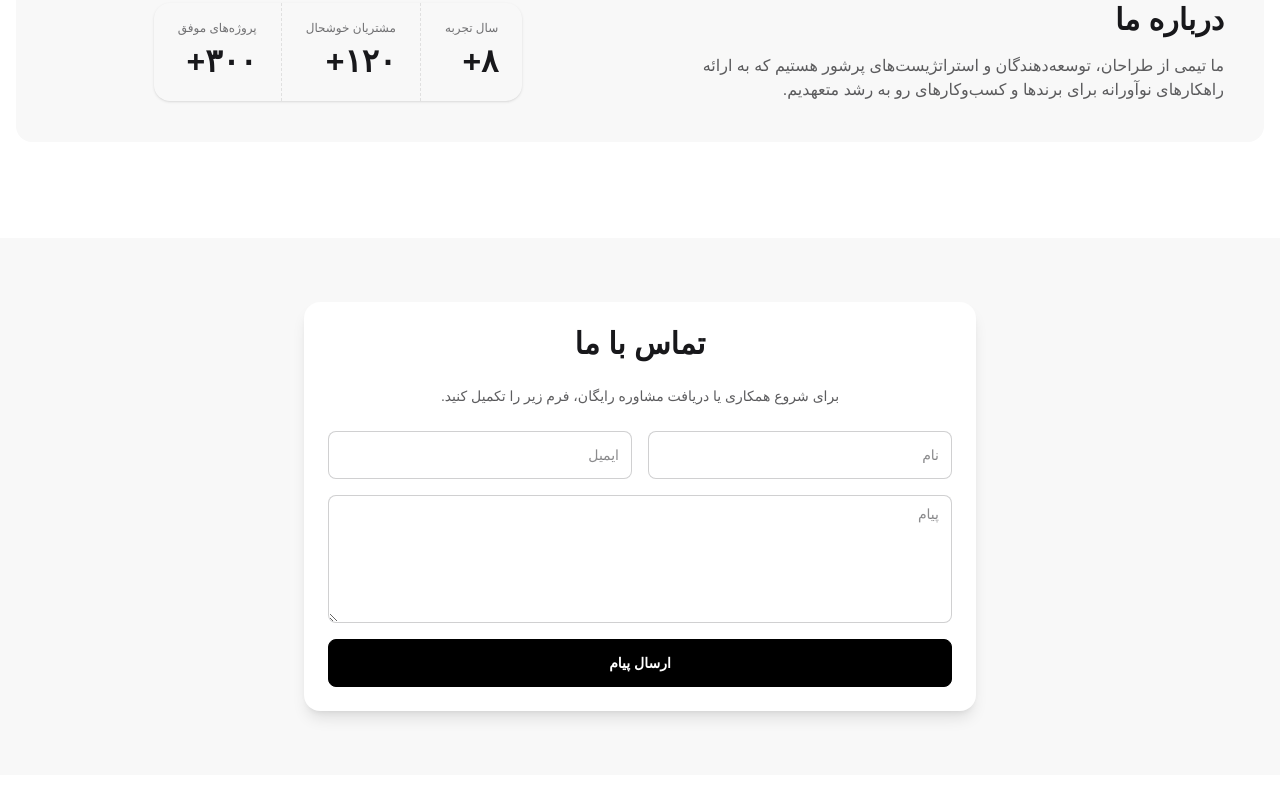
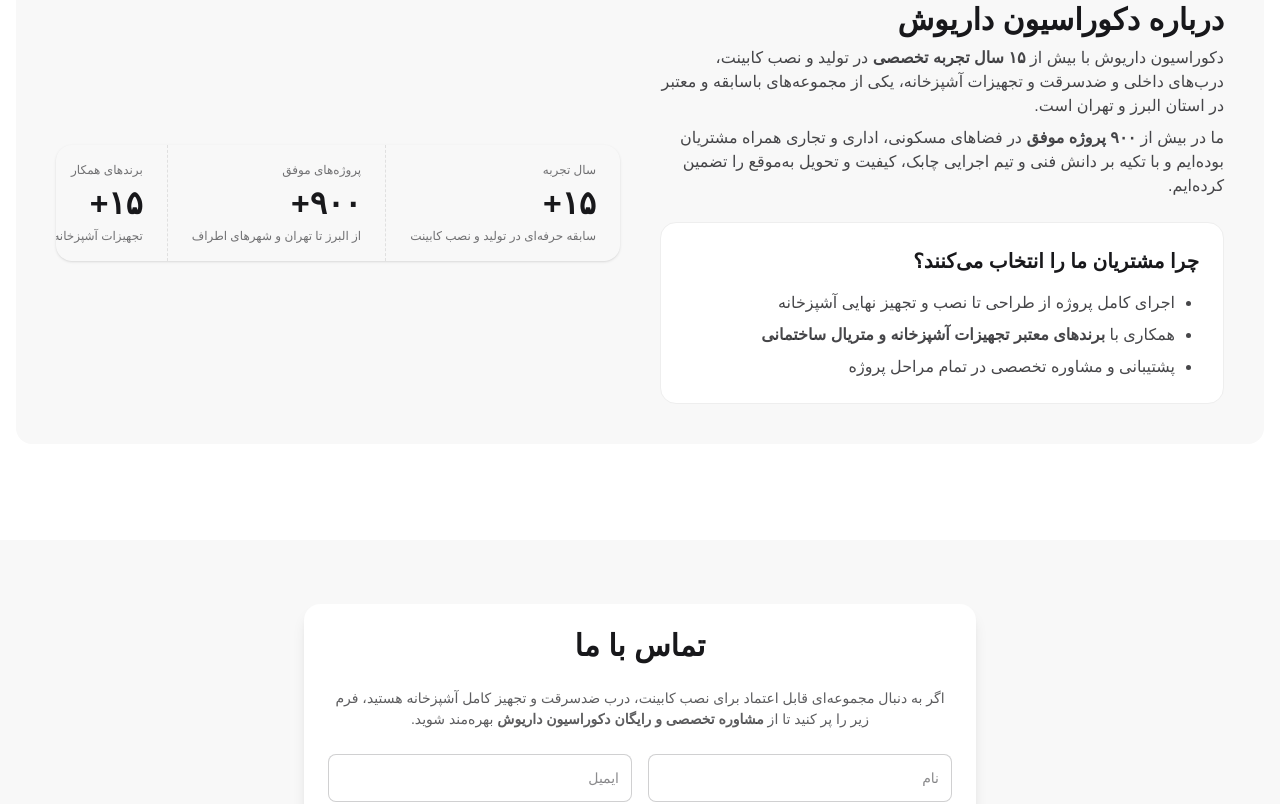
Before and after one commit to samadvalipour/dariush-landing, a Vue app: page / in a window 1280 px wide. Shown: the part 3660-4464 px from the top of the page. Built offline with nearby package versions, Linux system fonts and the light colour scheme; the HTML template or start-up script is replaced by a standard one; a web font is replaced by a local one.

Commit message:
Update about and contact sections with company details

```diff
--- a/src/components/AboutSection.vue
+++ b/src/components/AboutSection.vue
@@ -1,26 +1,43 @@
 <template>
   <section id="about" class="container mx-auto px-4">
     <div class="grid gap-10 rounded-2xl bg-base-200 p-10 lg:grid-cols-2 lg:items-center">
-      <div class="space-y-4">
-        <h2 class="text-3xl font-bold">درباره ما</h2>
-        <p class="text-base-content/70">
-          ما تیمی از طراحان، توسعه‌دهندگان و استراتژیست‌های پرشور هستیم که به ارائه راهکارهای نوآورانه
-          برای برندها و کسب‌وکارهای رو به رشد متعهدیم.
-        </p>
+      <div class="space-y-6">
+        <div class="space-y-2">
+          <h2 class="text-3xl font-bold">درباره دکوراسیون داریوش</h2>
+          <p class="text-base-content/80">
+            دکوراسیون داریوش با بیش از <strong>۱۵ سال تجربه تخصصی</strong> در تولید و نصب کابینت، درب‌های داخلی و
+            ضدسرقت و تجهیزات آشپزخانه، یکی از مجموعه‌های باسابقه و معتبر در استان البرز و تهران است.
+          </p>
+          <p class="text-base-content/80">
+            ما در بیش از <strong>۹۰۰ پروژه موفق</strong> در فضاهای مسکونی، اداری و تجاری همراه مشتریان بوده‌ایم و با
+            تکیه بر دانش فنی و تیم اجرایی چابک، کیفیت و تحویل به‌موقع را تضمین کرده‌ایم.
+          </p>
+        </div>
+        <div class="rounded-2xl border border-base-300 bg-base-100 p-6">
+          <h3 class="text-xl font-semibold">چرا مشتریان ما را انتخاب می‌کنند؟</h3>
+          <ul class="mt-4 list-disc space-y-2 pr-6 text-base-content/80">
+            <li>اجرای کامل پروژه از طراحی تا نصب و تجهیز نهایی آشپزخانه</li>
+            <li>همکاری با <strong>برندهای معتبر تجهیزات آشپزخانه و متریال ساختمانی</strong></li>
+            <li>پشتیبانی و مشاوره تخصصی در تمام مراحل پروژه</li>
+          </ul>
+        </div>
       </div>
       <div class="flex justify-center">
         <div class="stats stats-vertical shadow lg:stats-horizontal">
           <div class="stat">
             <div class="stat-title">سال تجربه</div>
-            <div class="stat-value">۸+</div>
-          </div>
-          <div class="stat">
-            <div class="stat-title">مشتریان خوشحال</div>
-            <div class="stat-value">۱۲۰+</div>
+            <div class="stat-value">۱۵+</div>
+            <div class="stat-desc">سابقه حرفه‌ای در تولید و نصب کابینت</div>
           </div>
           <div class="stat">
             <div class="stat-title">پروژه‌های موفق</div>
-            <div class="stat-value">۳۰۰+</div>
+            <div class="stat-value">۹۰۰+</div>
+            <div class="stat-desc">از البرز تا تهران و شهرهای اطراف</div>
+          </div>
+          <div class="stat">
+            <div class="stat-title">برندهای همکار</div>
+            <div class="stat-value">۱۵+</div>
+            <div class="stat-desc">تجهیزات آشپزخانه و درب‌های ضدسرقت</div>
           </div>
         </div>
       </div>
--- a/src/components/ContactSection.vue
+++ b/src/components/ContactSection.vue
@@ -5,7 +5,8 @@
         <div class="card-body space-y-4">
           <h2 class="card-title justify-center text-3xl">تماس با ما</h2>
           <p class="text-center text-base-content/70">
-            برای شروع همکاری یا دریافت مشاوره رایگان، فرم زیر را تکمیل کنید.
+            اگر به دنبال مجموعه‌ای قابل اعتماد برای نصب کابینت، درب ضدسرقت و تجهیز کامل آشپزخانه هستید، فرم
+            زیر را پر کنید تا از <strong>مشاوره تخصصی و رایگان دکوراسیون داریوش</strong> بهره‌مند شوید.
           </p>
           <form class="space-y-4">
             <div class="grid gap-4 md:grid-cols-2">
@@ -13,7 +14,7 @@
               <input type="email" placeholder="ایمیل" class="input input-bordered" />
             </div>
             <textarea class="textarea textarea-bordered h-32 w-full" placeholder="پیام"></textarea>
-            <button type="submit" class="btn btn-primary w-full">ارسال پیام</button>
+            <button type="submit" class="btn btn-primary w-full">درخواست مشاوره رایگان</button>
           </form>
         </div>
       </div>
```
